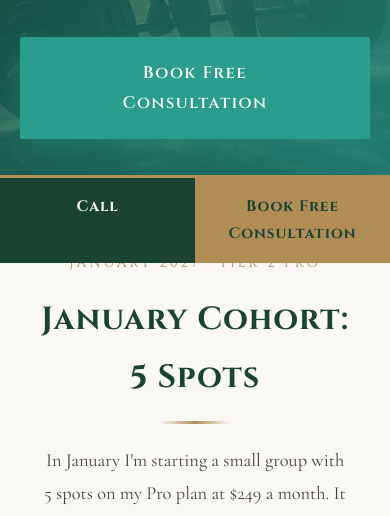
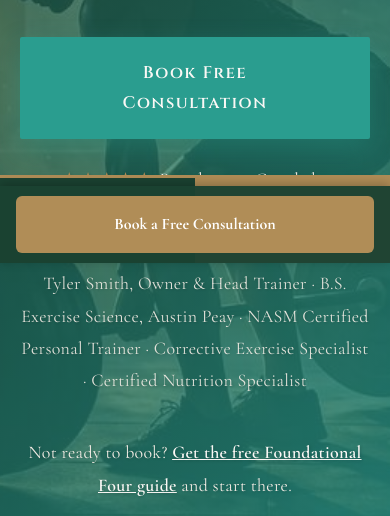
Before and after one commit to functionallyfitness-arch/functionally-fitness, a plain HTML site: page index.html in a window 390 px wide. Shown: the part 581-1097 px from the top of the page. Drawn offline with nearby package versions, Linux system fonts and the light colour scheme.

Commit message:
Homepage hero: add 5.0 Google rating, credentials line, Foundational Four path, and sticky mobile consult button

```diff
--- a/index.html
+++ b/index.html
@@ -309,6 +309,68 @@
             font-size: 1.05rem;
         }
 
+        .hero-rating {
+            margin-top: 1.5rem;
+            font-size: 1.05rem;
+            font-weight: 600;
+        }
+
+        .hero-stars {
+            color: var(--accent-color);
+            letter-spacing: 0.15em;
+        }
+
+        .hero-credentials {
+            margin-top: 0.5rem;
+            font-size: 0.95rem;
+            opacity: 0.92;
+        }
+
+        .hero-alt {
+            margin-top: 1rem;
+            font-size: 0.95rem;
+        }
+
+        .hero-alt a {
+            color: var(--text-light);
+            text-decoration: underline;
+            font-weight: 600;
+        }
+
+        .sticky-cta {
+            display: none;
+        }
+
+        @media (max-width: 768px) {
+            .sticky-cta {
+                display: block;
+                position: fixed;
+                left: 0;
+                right: 0;
+                bottom: 0;
+                z-index: 999;
+                background: rgba(27, 67, 50, 0.97);
+                padding: 0.6rem 1rem calc(0.6rem + env(safe-area-inset-bottom));
+                box-shadow: 0 -2px 10px rgba(0, 0, 0, 0.25);
+            }
+
+            .sticky-cta-btn {
+                display: block;
+                text-align: center;
+                background: var(--accent-color);
+                color: #fff;
+                font-weight: 700;
+                padding: 0.9rem 1rem;
+                border-radius: 6px;
+                text-decoration: none;
+                font-size: 1rem;
+            }
+
+            body {
+                padding-bottom: 72px;
+            }
+        }
+
         /* Methodology Section */
         .methodology-section {
             padding: 6rem 0;
@@ -1506,6 +1568,9 @@
                 <h1>Science-Based Personal Training in Clarksville, TN</h1>
                 <p>Evidence-driven programming tailored to your physiology and goals</p>
                 <a href="https://calendar.app.google/uceB14mhh3rDk57X7" class="btn btn-primary btn-large">Book Free Consultation</a>
+                <p class="hero-rating"><span class="hero-stars" aria-hidden="true">&#9733;&#9733;&#9733;&#9733;&#9733;</span> Rated 5.0 on Google by Clarksville clients</p>
+                <p class="hero-credentials">Tyler Smith, Owner &amp; Head Trainer &middot; B.S. Exercise Science, Austin Peay &middot; NASM Certified Personal Trainer &middot; Corrective Exercise Specialist &middot; Certified Nutrition Specialist</p>
+                <p class="hero-alt">Not ready to book? <a href="#foundational-four">Get the free Foundational Four guide</a> and start there.</p>
             </div>
         </div>
     </section>
@@ -1913,5 +1978,8 @@
             if (!isNaN(closes) && Date.now() > closes) cohort.style.display = 'none';
         })();
     </script>
+    <div class="sticky-cta">
+        <a href="https://calendar.app.google/uceB14mhh3rDk57X7" class="sticky-cta-btn">Book a Free Consultation</a>
+    </div>
 </body>
 </html>
```
